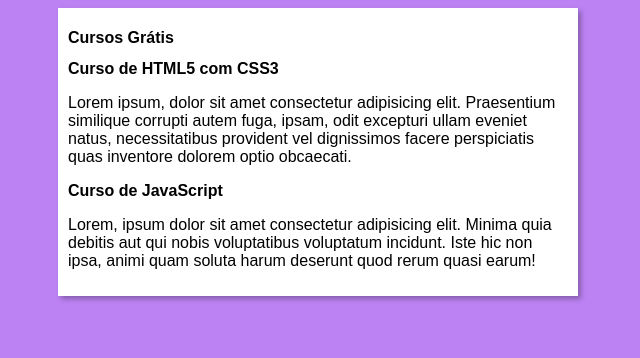
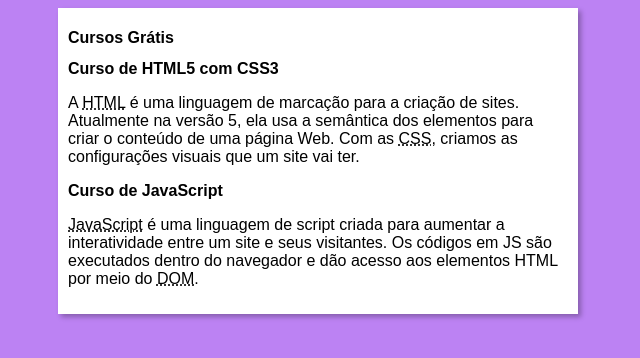
Before and after one commit to CleversonBatista/Projeto-Site, a plain HTML site: page Index.html in a window 1280 px wide. Shown: the whole page, without its empty margins (322-962 px from the left). Drawn offline with Linux system fonts and the light colour scheme.

Commit message:
Update Index.html

```diff
--- a/Index.html
+++ b/Index.html
@@ -13,11 +13,11 @@
         </header>
         <article>
             <h2>Curso de HTML5 com CSS3</h2>
-            <p>Lorem ipsum, dolor sit amet consectetur adipisicing elit. Praesentium similique corrupti autem fuga, ipsam, odit excepturi ullam eveniet natus, necessitatibus provident vel dignissimos facere perspiciatis quas inventore dolorem optio obcaecati.</p>
+            <p>A <abbr title="HyperText Markup Language">HTML</abbr> é uma linguagem de marcação para a criação de sites. Atualmente na versão 5, ela usa a semântica dos elementos para criar o conteúdo de uma página Web. Com as <abbr title="Cascading Style Sheets">CSS</abbr>, criamos as configurações visuais que um site vai ter.</p>
         </article>
         <article>
             <h2>Curso de JavaScript</h2>
-            <p>Lorem, ipsum dolor sit amet consectetur adipisicing elit. Minima quia debitis aut qui nobis voluptatibus voluptatum incidunt. Iste hic non ipsa, animi quam soluta harum deserunt quod rerum quasi earum!</p>
+            <p><abbr title="JavaScript">JavaScript</abbr> é uma linguagem de script criada para aumentar a interatividade entre um site e seus visitantes. Os códigos em JS são executados dentro do navegador e dão acesso aos elementos HTML por meio do <abbr title="Document Object Model">DOM</abbr>.</p>
         </article>
     </main>
 </body>
```
